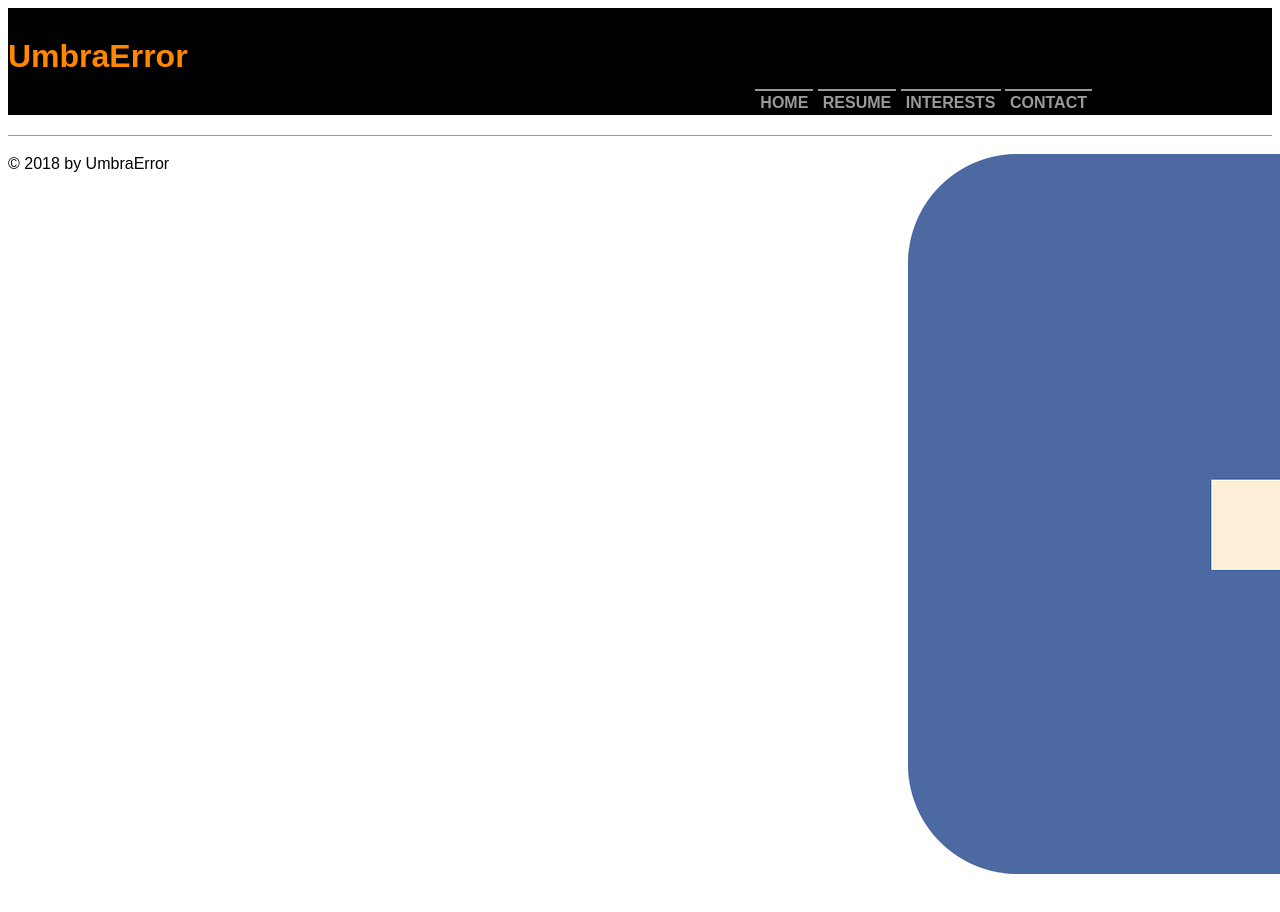
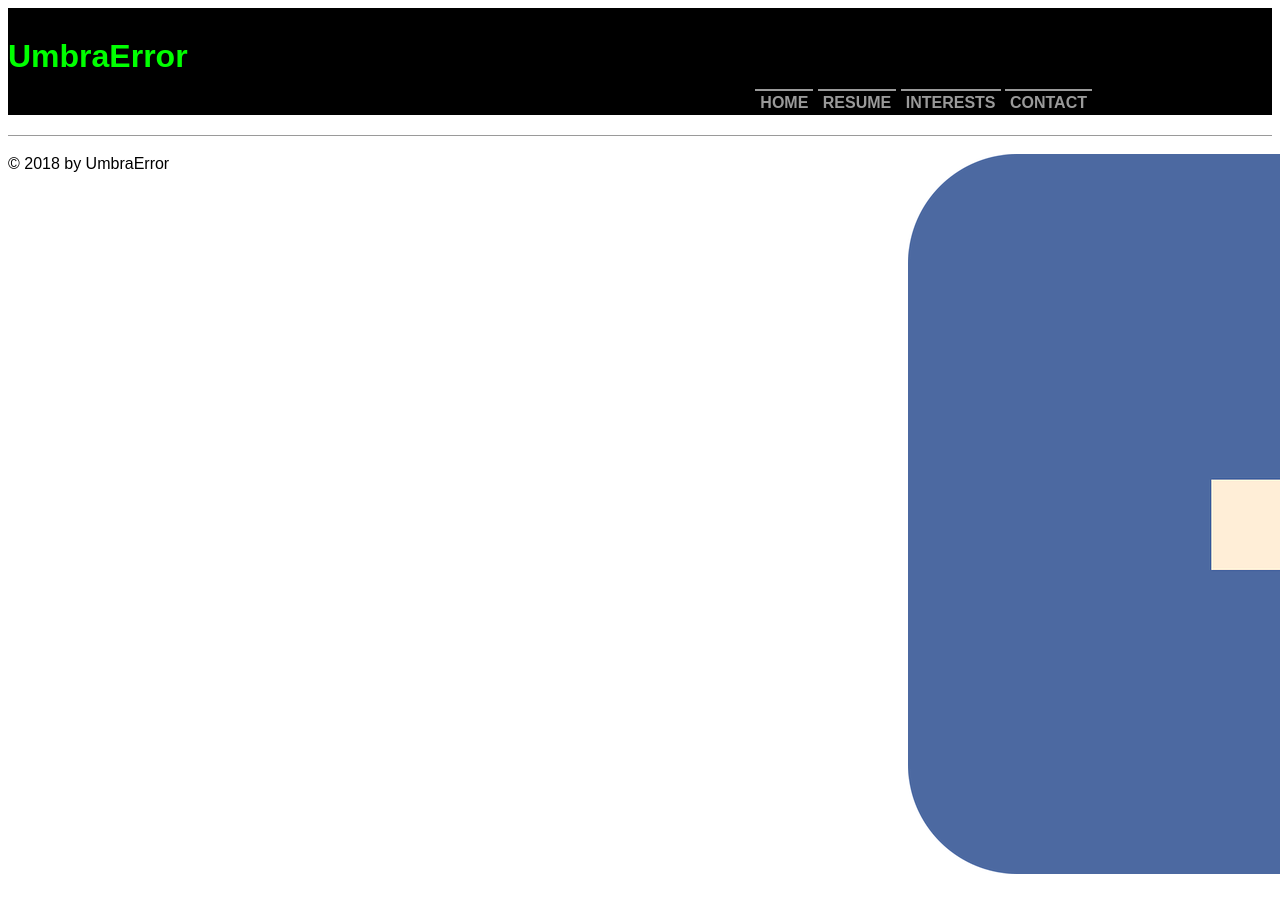
Before and after one commit to UmbraError/StaticWebsite, a plain HTML site: page index.html in a window 1280 px wide. Shown: the top 912 px of the page. Drawn offline with Linux system fonts and the light colour scheme.

Commit message:
Fixing nav bar coloring and centering

```diff
--- a/styles.css
+++ b/styles.css
@@ -19,7 +19,6 @@ ol, ul {
 /* Header Styles */
 header {
      background-color: black;
-     clear: center;
 }
 
 header h1 {
@@ -29,7 +28,7 @@ header h1 {
 }
 
 header .Alias{
-     color: #FF8800;
+     color: #00FF00;
      text-align: center;
 }
 
```
